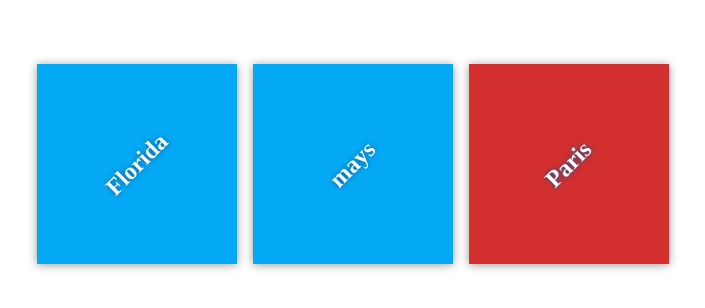
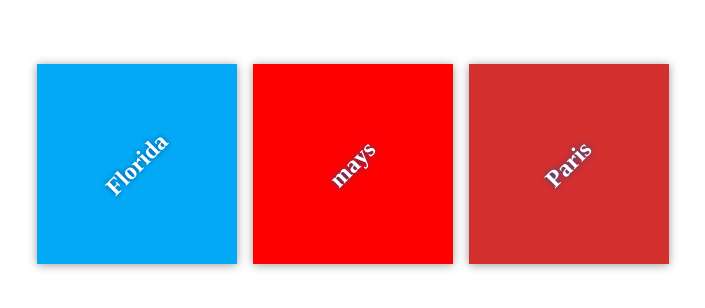
Before and after one commit to maysluay/my-travel-plans, a plain HTML site: page index.html in a window 1280 px wide. Shown: the part 236-544 px from the top of the page, without its empty margins (287-992 px from the left). Drawn offline with Linux system fonts and the light colour scheme.

Commit message:
Style destinations

```diff
--- a/css/app.css
+++ b/css/app.css
@@ -40,6 +40,7 @@
 text-align: center;
 }
 
+
 h2 {
 margin: 0;
 transform: rotate(-45deg);
@@ -53,3 +54,6 @@
 #paris {
 background-color: #d32f2f;
 }
+#mays {
+background-color: #ff0000;
+}
```
